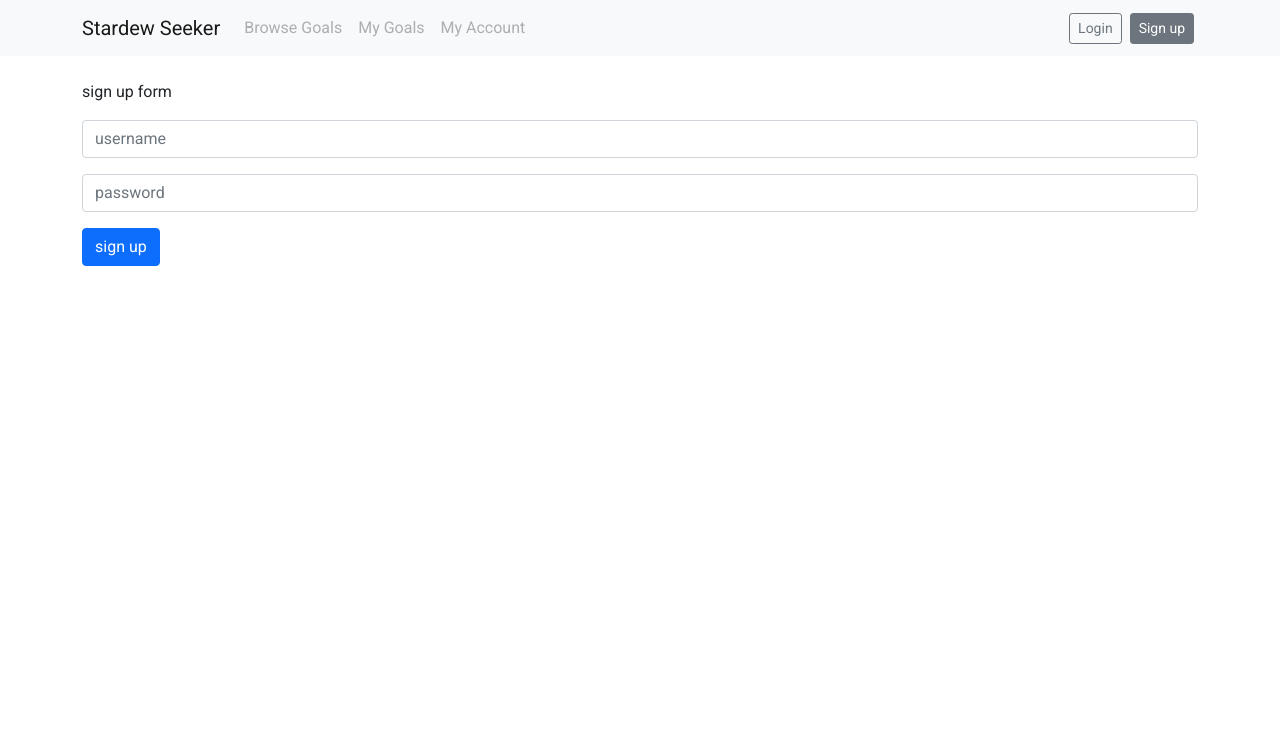
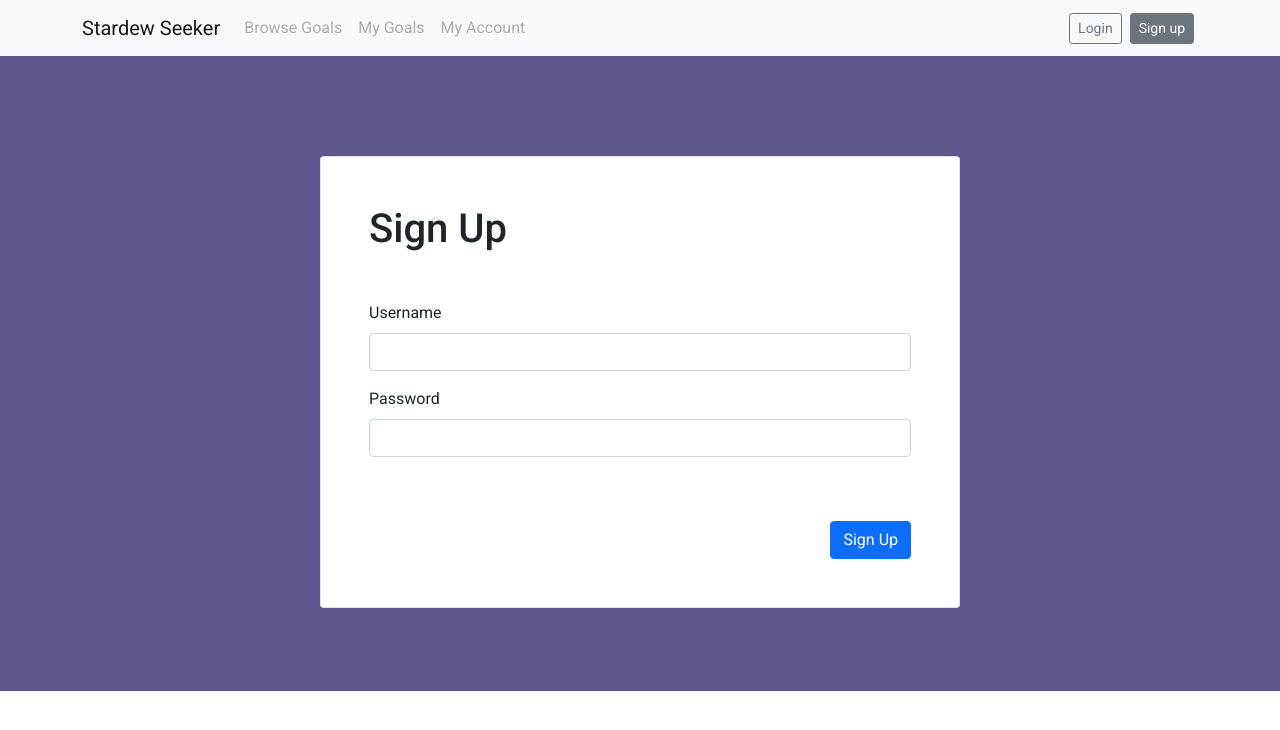
Before and after one commit to mborreros/stardew-seeker, a React (Create React App) app in the folder client/: page /signup-page in a window 1280 px wide. Shown: the top 730 px of the page. Built offline with nearby package versions, Linux system fonts and the light colour scheme; no server answers.

Commit message:
Styling signup form

```diff
--- a/client/src/App.js
+++ b/client/src/App.js
@@ -35,7 +35,7 @@ function App() {
         response.json().then((goals) => setAllGoals(goals))
       } else (console.log("Goals were not retrieved properly from the server, please try again"))
     })
-  }, [])
+  }, [user])
 
   // fetching category/tag options
     useEffect(() => {
--- a/client/src/log-in-form.js
+++ b/client/src/log-in-form.js
@@ -5,7 +5,6 @@ import Button from 'react-bootstrap/Button';
 import Container from 'react-bootstrap/Container';
 import Alert from 'react-bootstrap/Alert';
 import Row from 'react-bootstrap/Row';
-import Col from 'react-bootstrap/Col';
 import Card from 'react-bootstrap/Card';
 
 function LogInForm({ setUser, user }) {
@@ -52,15 +51,15 @@ function LogInForm({ setUser, user }) {
                 Error: {errors}
             </Alert>
 
-            <Form onSubmit={logInUser}>
+            <Form onSubmit={logInUser} autoComplete="off">
               <Form.Group className="mb-3" controlId="formUsername">
                 <Form.Label>Username</Form.Label>
-                <Form.Control type="username" placeholder="username" value={username} onChange={(e) => setUsername(e.target.value)}/>
+                <Form.Control type="username" value={username} onChange={(e) => setUsername(e.target.value)}/>
               </Form.Group>
 
               <Form.Group className="mb-3" controlId="formPassword">
                 <Form.Label>Password</Form.Label>
-                <Form.Control type="password" placeholder="password" value={password} onChange={(e) => setPassword(e.target.value)}/>
+                <Form.Control type="password" value={password} onChange={(e) => setPassword(e.target.value)}/>
               </Form.Group>
 
               <Button variant="primary" type="submit" className="my-5 float-end">
--- a/client/src/sign-up-form.js
+++ b/client/src/sign-up-form.js
@@ -3,7 +3,8 @@ import Form from 'react-bootstrap/Form';
 import Button from 'react-bootstrap/Button';
 import Container from 'react-bootstrap/Container';
 import Alert from 'react-bootstrap/Alert';
-import Row from 'react-bootstrap/Row'
+import Row from 'react-bootstrap/Row';
+import Card from 'react-bootstrap/Card';
 
 function SignUpForm({ setUser }) {
 
@@ -35,37 +36,35 @@ function SignUpForm({ setUser }) {
   }
 
   return (
-    <div>
-      <Container className="mt-4">
-      <p> sign up form </p>
+    <div className="login-background">
+      <Container>
+        <div className="login-form">
+          <Row className="justify-content-center">
+            <Card style={{ width: '40rem' }} className="px-5">
+              <Card.Title as="h1" className="my-5">Sign Up</Card.Title>
 
               <Alert show={formError} variant="danger" onClose={() => setFormError(false)} dismissible>
                   Error: {errors}
               </Alert>
 
-    {/* login form */}
-      <Form onSubmit={handleSignUp}>
+              <Form onSubmit={handleSignUp} autoComplete="off">
                 <Form.Group className="mb-3" controlId="formUsername">
-          {/* <Form.Label>username</Form.Label> */}
-          <Form.Control type="username" placeholder="username" value={username} onChange={(e) => setUsername(e.target.value)}/>
-          {/* <Form.Text className="text-muted">
-            We'll never share your email with anyone else.
-          </Form.Text> */}
+                  <Form.Label>Username</Form.Label>
+                  <Form.Control type="username" value={username} onChange={(e) => setUsername(e.target.value)}/>
                 </Form.Group>
 
                 <Form.Group className="mb-3" controlId="formPassword">
-          {/* <Form.Label>password</Form.Label> */}
-          <Form.Control type="password" placeholder="password" value={password} onChange={(e) => setPassword(e.target.value)}/>
+                  <Form.Label>Password</Form.Label>
+                  <Form.Control type="password" value={password} onChange={(e) => setPassword(e.target.value)}/>
                 </Form.Group>
 
-        {/* check box for stay signed in */}
-        {/* <Form.Group className="mb-3" controlId="formBasicCheckbox">
-          <Form.Check type="checkbox" label="Check me out" />
-        </Form.Group> */}
-
-        <Button variant="primary" type="submit">sign up</Button>
+                    <Button variant="primary" type="submit" className="my-5 float-end">
+                        Sign Up
+                    </Button>
               </Form>
-
+          </Card>
+        </Row>
+      </div>
     </Container>
   </div>
   );
```
Lines whose indentation alone changed are shown as unchanged.
